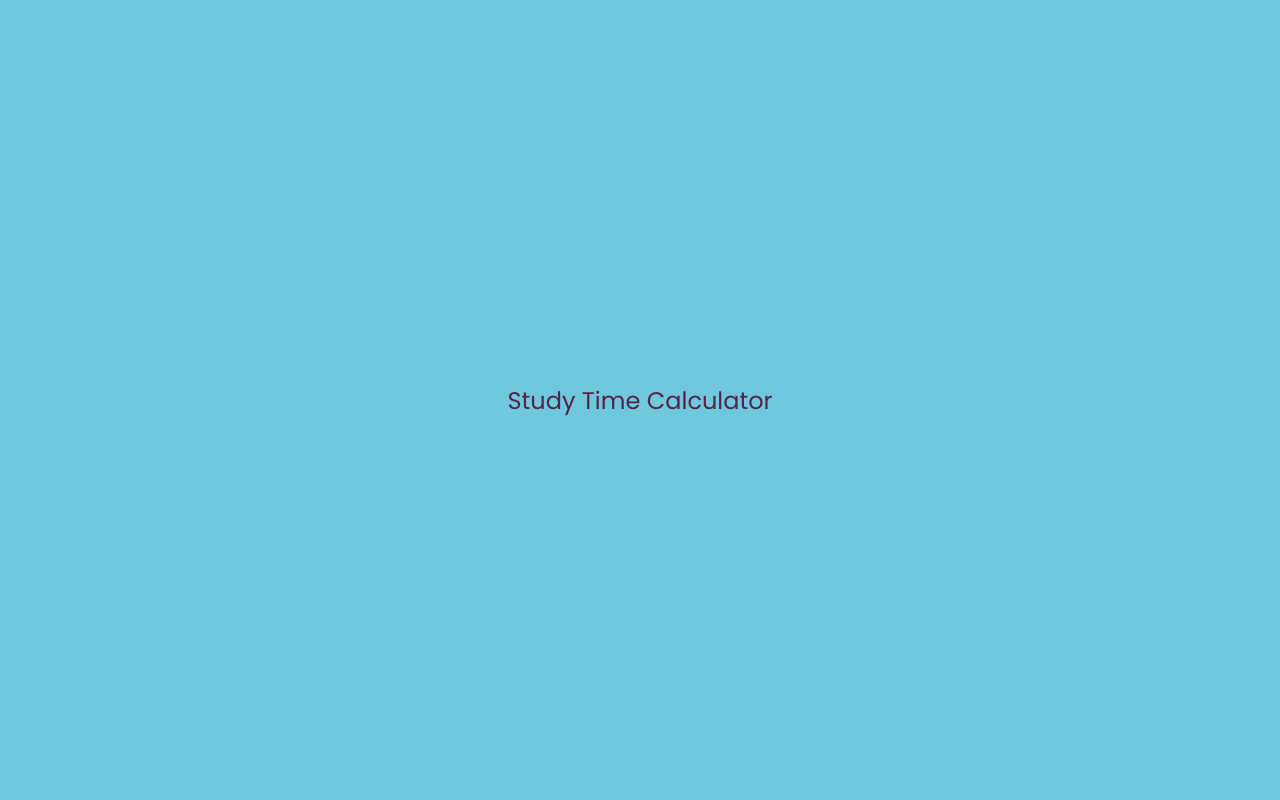
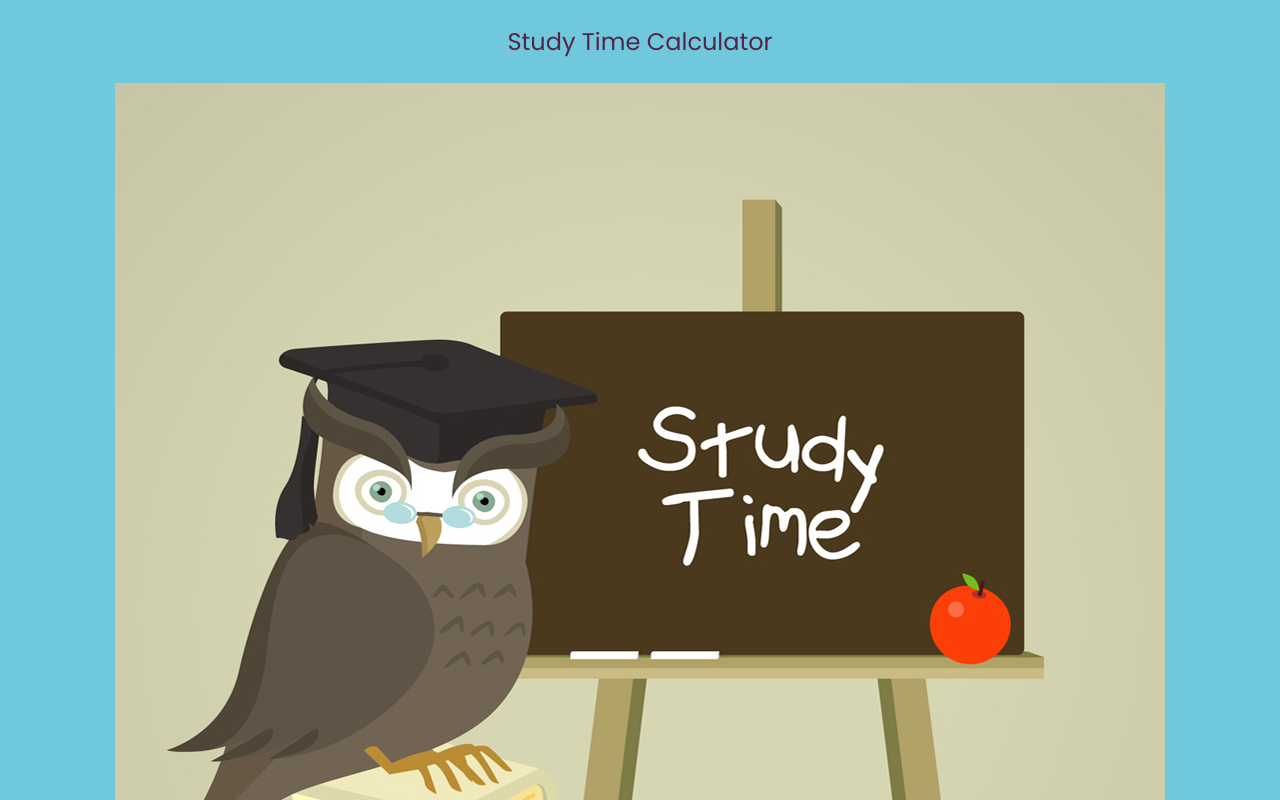
Before and after one commit to mbalci85/16.study_time_calculator, a plain HTML site: page index.html in a window 1280 px wide. Shown: the top 800 px of the page. Drawn offline with Linux system fonts and the light colour scheme.

Commit message:
image added

```diff
--- a/index.html
+++ b/index.html
@@ -9,6 +9,7 @@
 
 <body>
     <p>Study Time Calculator</p>
+    <img src="./images/137933-138227.jpg" alt="">
   <script src="./script.js"></script>
 </body>
 
```
Also changed, not shown: images/137933-138227.jpg (added).
